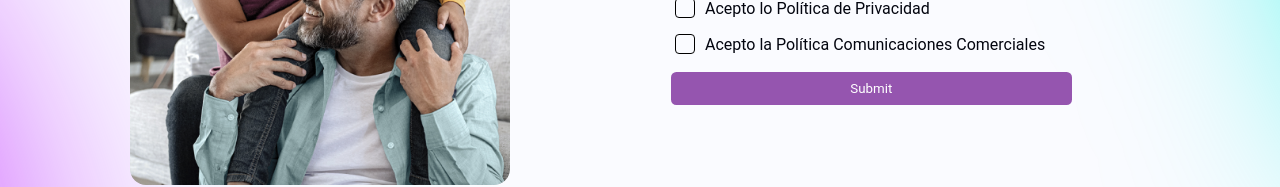
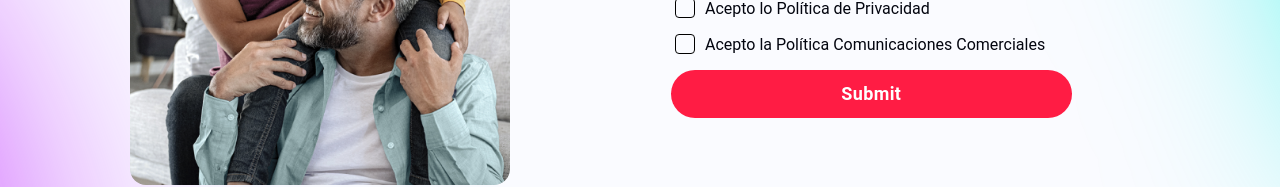
Before and after one commit to Dayanna452/health-insurance-rimac, a React (Vite) app: page / in a window 1280 px wide. Shown: the part 416-603 px from the top of the page. Built offline with nearby package versions, Linux system fonts and the light colour scheme; no server answers.

Commit message:
feat: add button component

```diff
--- a/src/presentation/components/blocks/Button/index.tsx
+++ b/src/presentation/components/blocks/Button/index.tsx
@@ -1,7 +1,31 @@
 import { ButtonHTMLAttributes, FC } from "react";
 
-export const Button: FC<ButtonHTMLAttributes<HTMLButtonElement>> = ({
+interface ButtonProps extends ButtonHTMLAttributes<HTMLButtonElement> {
+  startIcon?: JSX.Element;
+  endIcon?: JSX.Element;
+  variant?: "text" | "contained";
+  color?: "primary" | "purple-dark" | "dark";
+  size?: "md" | "lg" | "xl";
+}
+
+export const Button: FC<ButtonProps> = ({
+  endIcon,
   children,
+  startIcon,
+  size = "md",
+  color = "primary",
+  variant = "contained",
 }) => {
-  return <button className="btn">{children}</button>;
+  return (
+    <button
+      className="button__container flex-center gap-8"
+      data-variant={variant}
+      data-color={color}
+      data-size={size}
+    >
+      {startIcon}
+      {children}
+      {endIcon}
+    </button>
+  );
 };
--- a/src/presentation/components/blocks/Button/styles/button.scss
+++ b/src/presentation/components/blocks/Button/styles/button.scss
@@ -1,20 +1,61 @@
-.btn {
-  /* default for <button>, but useful for <a> */
-  display: inline-block;
-  text-align: center;
-  text-decoration: none;
+.button__container {
+  font-size: 18px;
+  font-weight: 700;
+  line-height: 20px;
+  letter-spacing: 0.4px;
 
-  /* create a small space when buttons wrap on 2 lines */
-  margin: 2px 0;
+  & > svg {
+    font-size: 20px;
+  }
 
-  /* invisible border (will be colored on mouse-over) */
-  border: solid 2px transparent;
-  border-radius: 0.4em;
+  &[data-variant="text"] {
+    background-color: transparent;
 
-  /* size comes from text & padding (no width/height) */
-  padding: 0.5em 1em;
+    &[data-color="primary"] {
+      color: map-get($colors, "primary");
+    }
 
-  /* make sure colors have enough contrast! */
-  color: #ffffff;
-  background-color: #9555af;
+    &[data-color="purple-dark"] {
+      color: map-get($colors, "purple-dark");
+    }
+
+    &[data-color="dark"] {
+      color: map-get($colors, "dark");
+    }
+  }
+
+  &[data-variant="contained"] {
+    border-radius: 40px;
+    -webkit-border-radius: 40px;
+    -moz-border-radius: 40px;
+    -ms-border-radius: 40px;
+    -o-border-radius: 40px;
+
+    &[data-color="primary"] {
+      background-color: map-get($colors, "primary");
+      color: map-get($colors, "white");
+    }
+
+    &[data-color="purple-dark"] {
+      background-color: map-get($colors, "purple-dark");
+      color: map-get($colors, "white");
+    }
+
+    &[data-color="dark"] {
+      background-color: map-get($colors, "dark");
+      color: map-get($colors, "white");
+    }
+
+    &[data-size="md"] {
+      padding: 14px 32px;
+    }
+
+    &[data-size="lg"] {
+      padding: 18px 40px;
+    }
+
+    &[data-size="lg"] {
+      padding: 20px 40px;
+    }
+  }
 }
--- a/src/presentation/components/blocks/Stepper/parts/LineStep.tsx
+++ /dev/null
@@ -1,3 +0,0 @@
-export const LineStep = () => {
-  return <div className="line-step__container" />;
-};
--- a/src/presentation/components/blocks/Stepper/parts/StepperMobile.tsx
+++ b/src/presentation/components/blocks/Stepper/parts/StepperMobile.tsx
@@ -1,6 +1,5 @@
+import { FC } from "react";
 import { IoChevronBackCircleOutline } from "react-icons/io5";
-import { LineStep } from "./LineStep";
-import { FC } from "react";
 
 interface StepperMobileProps {
   steps: { title: string; active: boolean }[];
@@ -11,7 +10,7 @@ export const StepperMobile: FC<StepperMobileProps> = () => {
     <div className="d-flex align-items-center gap-16">
       <IoChevronBackCircleOutline className="stepper-mobile-back__icon" />
       <span className="stepper-mobile-back__text">PASO 1 DE 2</span>
-      <LineStep />
+      <div className="stepper-mobile-back__progress" />
     </div>
   );
 };
--- a/src/presentation/components/blocks/Stepper/styles/index.scss
+++ b/src/presentation/components/blocks/Stepper/styles/index.scss
@@ -1,3 +1,2 @@
 @import "stepper-mobile.scss";
 @import "stepper.scss";
-@import "line-step.scss";
--- a/src/presentation/components/blocks/Stepper/styles/line-step.scss
+++ /dev/null
@@ -1,23 +0,0 @@
-.line-step__container {
-  width: 212px;
-  height: 6px;
-  border-radius: 20px;
-  background-color: map-get($colors, "purple-light");
-  -webkit-border-radius: 20px;
-  -moz-border-radius: 20px;
-  -ms-border-radius: 20px;
-  -o-border-radius: 20px;
-
-  &::after {
-    content: "";
-    height: 100%;
-    width: 10px;
-    display: block;
-    background-color: map-get($colors, "purple-dark");
-    border-radius: 40px;
-    -webkit-border-radius: 40px;
-    -moz-border-radius: 40px;
-    -ms-border-radius: 40px;
-    -o-border-radius: 40px;
-  }
-}
--- a/src/presentation/components/blocks/Stepper/styles/stepper-mobile.scss
+++ b/src/presentation/components/blocks/Stepper/styles/stepper-mobile.scss
@@ -10,4 +10,28 @@
     line-height: 16px;
     letter-spacing: 0.8px;
   }
+
+  &__progress {
+    width: calc(100% - 135px);
+    height: 6px;
+    border-radius: 20px;
+    background-color: map-get($colors, "purple-light");
+    -webkit-border-radius: 20px;
+    -moz-border-radius: 20px;
+    -ms-border-radius: 20px;
+    -o-border-radius: 20px;
+
+    &::after {
+      content: "";
+      height: 100%;
+      width: 10px;
+      display: block;
+      background-color: map-get($colors, "purple-dark");
+      border-radius: 40px;
+      -webkit-border-radius: 40px;
+      -moz-border-radius: 40px;
+      -ms-border-radius: 40px;
+      -o-border-radius: 40px;
+    }
+  }
 }
--- a/src/presentation/components/contents/PlansOptions/index.tsx
+++ b/src/presentation/components/contents/PlansOptions/index.tsx
@@ -1,11 +1,21 @@
+import { useNavigate } from "react-router";
 import { IoChevronBackCircleOutline } from "react-icons/io5";
+import { Button } from "../../blocks/Button";
 
 export const PlansOptions = () => {
+  const navigate = useNavigate();
+  const goBack = () => navigate(-1);
   return (
     <div className="container mt-40 px-100">
       <div className="plans-option-back">
-        <IoChevronBackCircleOutline className="plans-option-back__icon" />
-        <span className="plans-option-back__text">Volver</span>
+        <Button
+          onClick={goBack}
+          variant="text"
+          color="purple-dark"
+          startIcon={<IoChevronBackCircleOutline />}
+        >
+          Volver
+        </Button>
       </div>
     </div>
   );
--- a/src/presentation/styles/_base.scss
+++ b/src/presentation/styles/_base.scss
@@ -27,6 +27,7 @@ a {
 button {
   font-family: inherit;
   cursor: pointer;
-  background-color: map-get($colors, "primary");
-  color: map-get($colors, "white");
+  background-color: transparent;
+  border: none;
+  color: inherit;
 }
```
